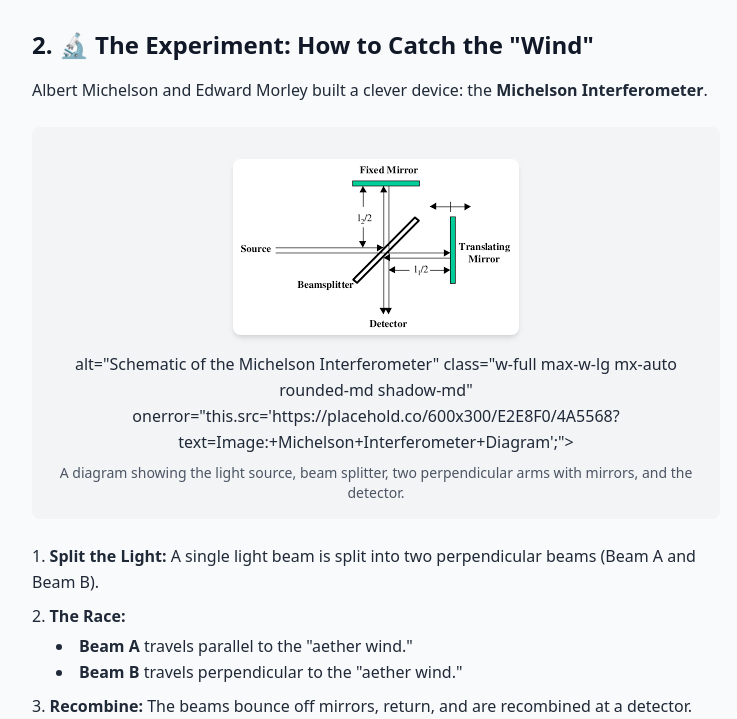
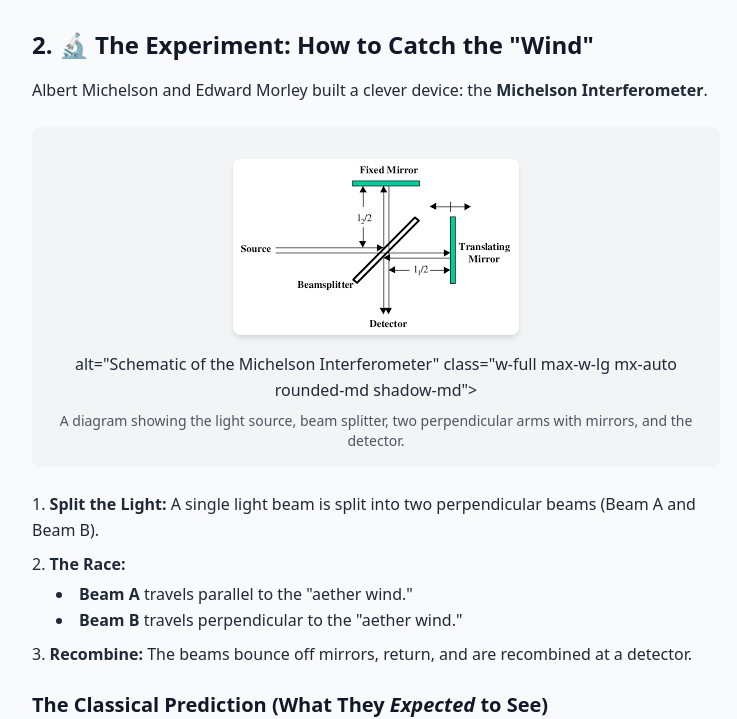
Before and after one commit to utleyjulie-collab/Michelson-Morley, a plain HTML site: page index.html in a window 1280 px wide. Shown: the part 583-1302 px from the top of the page, without its empty margins (264-1001 px from the left). Drawn offline with nearby package versions, Linux system fonts and the light colour scheme.

Commit message:
Update index.html

```diff
--- a/index.html
+++ b/index.html
@@ -63,8 +63,7 @@
                 <div class="my-6 bg-gray-100 p-4 rounded-lg text-center">
                     <img src="michelson_intf.png" alt="Schematic of a Michelson Interferometer" class="mx-auto my-4 rounded-lg shadow-md">
                          alt="Schematic of the Michelson Interferometer"
-                         class="w-full max-w-lg mx-auto rounded-md shadow-md"
-                         onerror="this.src='https://placehold.co/600x300/E2E8F0/4A5568?text=Image:+Michelson+Interferometer+Diagram';">
+                         class="w-full max-w-lg mx-auto rounded-md shadow-md">
                     <p class="text-sm text-gray-600 mt-2">A diagram showing the light source, beam splitter, two perpendicular arms with mirrors, and the detector.</p>
                 </div>
 
```
